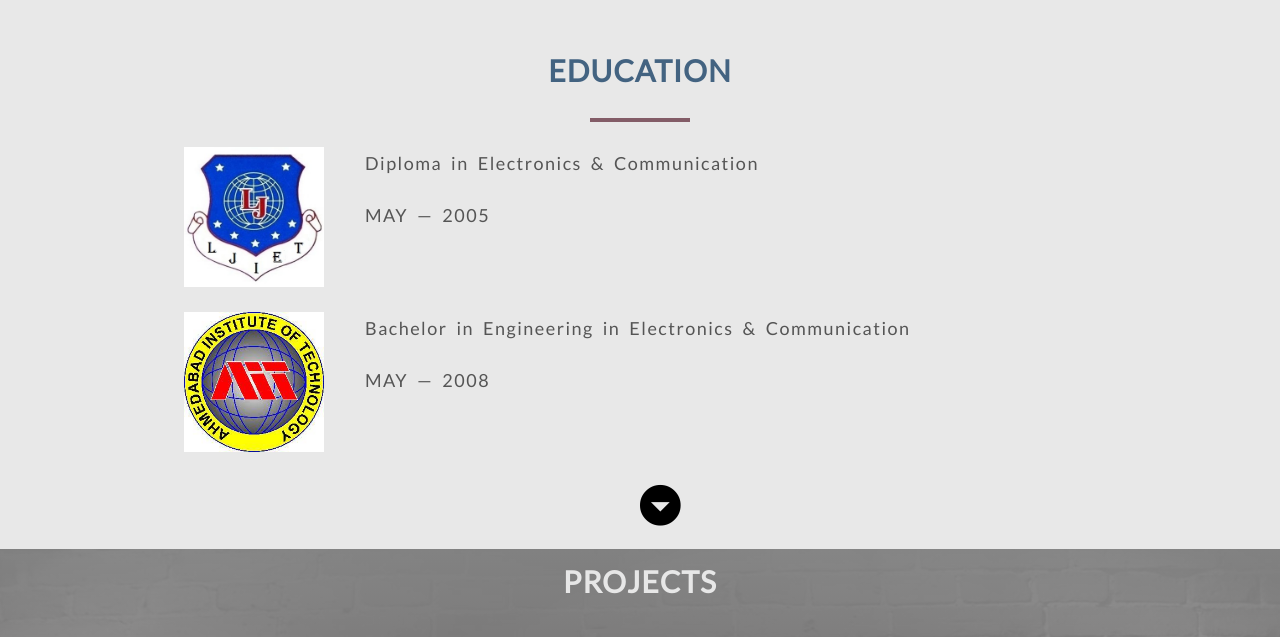
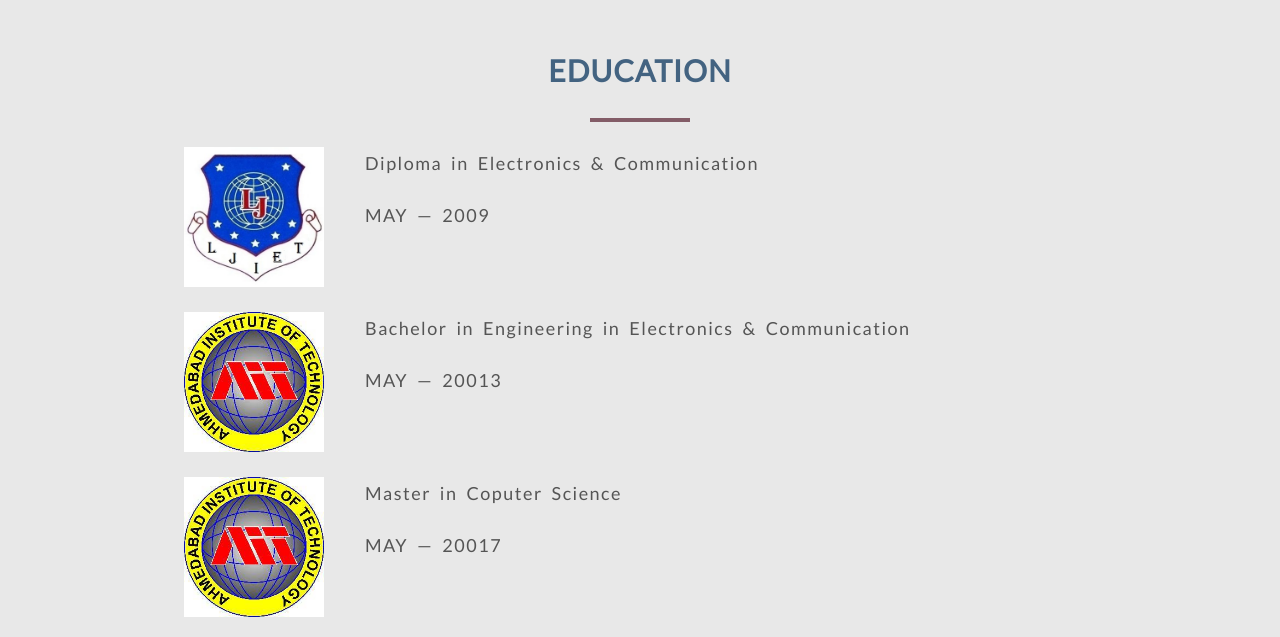
Before and after one commit to kishan180185/kishan180192.github.io, a plain HTML site: page index.html in a window 1280 px wide. Shown: the part 2258-2895 px from the top of the page. Drawn offline with Linux system fonts and the light colour scheme; files whose address does not match are found by name.

Commit message:
Update index.html

```diff
--- a/index.html
+++ b/index.html
@@ -51,7 +51,7 @@
                     <h2>About Me</h2>
                     <p class="abtMe">I am a MEAN stack JavaScript Web Developer. I have developed various website features using HTML5, CSS3, JavaScript, Angular 2, Node.js, React.js and database technologies. I have 9 years experince in UI technology, I also have experience with GIT version control and MVC frameworks. Beyond that.</p>
                     <p class="abtMe">As a designer and developer, My keen attention to detail and dedication to solving any problem at hand are what separates me from other candidates with similar qualifications. I am confident that my contribution of skills and solid educational experience has prepared me to make a significant contribution to any project and makes me a great fit.</p>
-                    <p class="abtMe" >Check out some of my work below and connect with me on <a href="https://www.linkedin.com/in/kishan-kp-35a00115b/">LinkedIn</a></p>
+                    <p class="abtMe" >Check out some of my work below and connect with me on <a href="https://www.linkedin.com/in/kishan-patel-70ab4898/">LinkedIn</a></p>
                 </div>
                 <div class="dwn1">
                     <a href="#skills">
@@ -127,14 +127,21 @@
             <div col-sm-4>
                 <img  src="img/lJ.jpg" alt="clg logo">
                 <p>Diploma in Electronics & Communication</p>
-                <p>MAY &mdash; 2005</p>
+                <p>MAY &mdash; 2009</p>
             </div>
         </div>
         <div class="row edu">
         <div col-sm-4>
             <img class="col-sm-4" src="img/ait.jpg" alt="clg logo">
             <p>Bachelor in Engineering in Electronics & Communication</p>
-            <p>MAY &mdash; 2008</p>
+            <p>MAY &mdash; 20013</p>
+        </div>
+        </div>
+        <div class="row edu">
+        <div col-sm-4>
+            <img class="col-sm-4" src="img/ait.jpg" alt="clg logo">
+            <p>Master in Coputer Science</p>
+            <p>MAY &mdash; 20017</p>
         </div>
         </div>
         <div class="dwn3">
```
